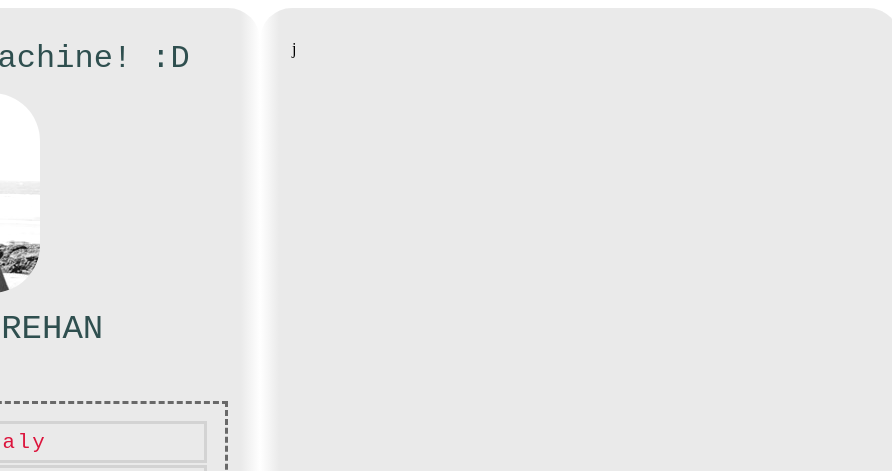
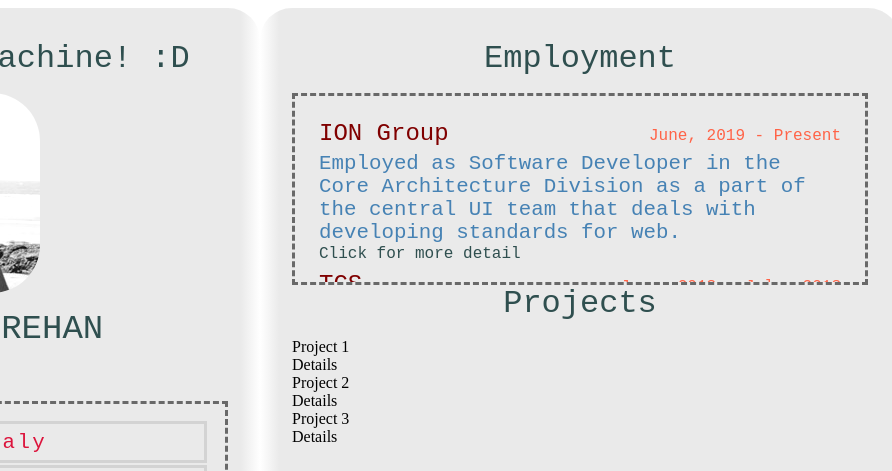
Before and after one commit to LohitakshTrehan/supreme-enigma, a website: page files/index.html in a window 1280 px wide. Shown: the top 471 px of the page, 388-1280 px from the left. Drawn offline with Linux system fonts and the light colour scheme; files that its build step writes are made by us from their sources; files whose address does not match are found by name.

Commit message:
Emergency Commit

```diff
--- a/files/index.html
+++ b/files/index.html
@@ -38,7 +38,7 @@
       <div class="aboutme-terminal-container">
         <span class="aboutme-prompt"> > </span>
         <span class="aboutme-post-prompt">
-          In simpler terms as a team we build a <span id="sdk" style="color: darkslategray;cursor: pointer;">SDK</span> for web development, which is then used by the internal teams and clients.
+          In simpler terms, as a team we build a <span id="sdk" style="color: darkslategray;cursor: pointer;">SDK</span> for web development, which is then used by the internal teams and clients.
         </span>
       </div>
       <div class="aboutme-terminal-container">
@@ -74,7 +74,40 @@
 
   <!----------------------------Details Container-------------------------------------------------------->
   <div class="details-container">
-    j
+    <div class="employment-heading">Employment</div>
+    <div class="employment-job-container">
+      <div class="employment-job-employer">
+        <div class="employment-job-heading">
+          <div class="employment-job-heading-org">ION Group</div>
+          <div class="employment-job-heading-date">June, 2019 - Present</div>
+        </div>
+        <div class="employment-job-detail">Employed as Software Developer in the Core Architecture Division as a part of the central UI team that deals with developing standards for web.</div>
+        <span class="employment-job-more-detail">Click for more detail</span>
+      </div>
+      <div class="employment-job-employer">
+        <div class="employment-job-heading">
+          <div class="employment-job-heading-org">TCS</div>
+          <div class="employment-job-heading-date">June, 2018 - July, 2018</div>
+        </div>
+        <div class="employment-job-detail">Employed as Software Developer in the Core Architecture Division as a part of the central UI team that deals with developing standards for web.</div>
+        <span class="employment-job-more-detail">Click for more detail</span>
+      </div>
+    </div>
+    <div class="project-heading">Projects</div>
+    <div>
+      <div>
+        <div>Project 1</div>
+        <div>Details</div>
+      </div>
+      <div>
+        <div>Project 2</div>
+        <div>Details</div>
+      </div>
+      <div>
+        <div>Project 3</div>
+        <div>Details</div>
+      </div>
+    </div>
   </div>
 
 </body>
--- a/package.json
+++ b/package.json
@@ -19,6 +19,7 @@
   },
   "homepage": "https://github.com/LohitakshTrehan/supreme-enigma#readme",
   "dependencies": {
-    "express": "^4.17.1"
+    "express": "^4.17.1",
+    "helmet": "^3.22.0"
   }
 }
--- a/styles/main.css
+++ b/styles/main.css
@@ -92,3 +92,69 @@ body {
   padding: 2rem;
   flex: 1 1 0;
 }
+
+.employment-heading {
+  margin: 1rem;
+  text-align: center;
+  font-size: 2rem;
+  font-family: monospace;
+  color: darkslategray;
+  margin-top: 0;
+}
+
+.employment-job-container {
+  border: dashed;
+  border-width: 0.2rem;
+  border-color: dimgray;
+  height: 12rem;
+  padding: 1rem;
+  overflow-y: auto;
+  scroll-behavior: smooth;
+  min-width: 21rem;
+}
+
+.employment-job-employer {
+  margin: 0.5rem;
+}
+
+.employment-job-heading {
+  display: flex;
+  justify-content: space-between;
+  align-items: baseline;
+  margin-top: 0.3rem;
+  margin-bottom: 0.3rem;
+}
+
+.employment-job-heading-org {
+  font-size: 1.5rem;
+  font-family: monospace;
+  color: maroon;
+}
+
+.employment-job-heading-date {
+  font-family: monospace;
+  font-size: 1rem;
+  color: tomato;
+}
+
+.employment-job-detail {
+  font-family: monospace;
+  font-size: 1.3rem;
+  color: steelblue;
+}
+
+.employment-job-more-detail {
+  font-size: 1rem;
+  font-family: monospace;
+  color: darkslategray;
+  cursor: pointer;
+}
+
+.project-heading {
+  margin: 1rem;
+  text-align: center;
+  font-size: 2rem;
+  font-family: monospace;
+  color: darkslategray;
+  margin-top: 0;
+}
```
Also changed, not shown: app.js (+5 -3 lines).
